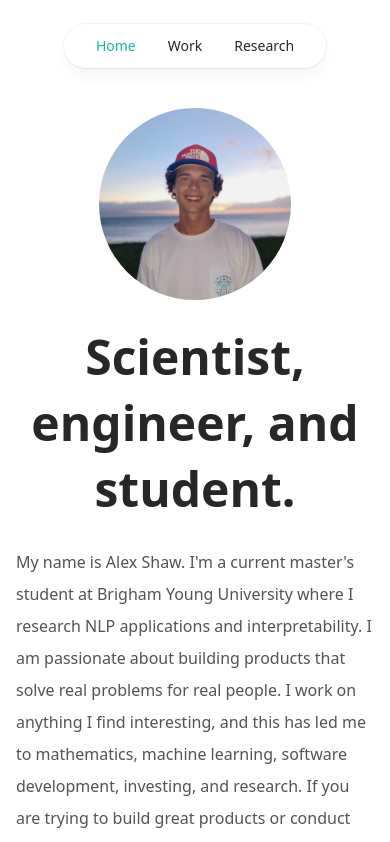
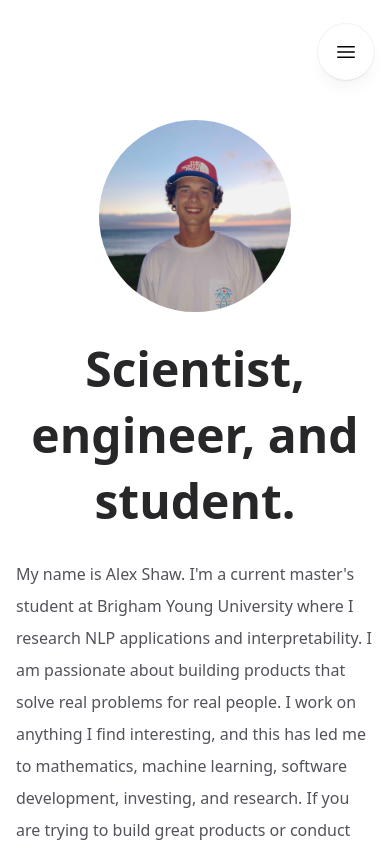
Before and after one commit to alexgshaw/personal-website, a Next.js app: page / in a window 390 px wide. Shown: the top 842 px of the page. Built offline with nearby package versions, Linux system fonts and the light colour scheme.

Commit message:
Update navbar on mobile.

```diff
--- a/components/hover-card.tsx
+++ b/components/hover-card.tsx
@@ -14,7 +14,7 @@ export default function HoverCard({
 }: HoverCardProps) {
   return (
     <Component className="group relative flex" {...props}>
-      <div className="absolute -inset-y-6 -inset-x-4 z-0 scale-95 rounded-2xl bg-zinc-50 opacity-0 transition duration-200 group-hover:scale-100 group-hover:opacity-100 sm:-inset-x-6" />
+      <div className="absolute -inset-y-6 -inset-x-4 z-0 hidden scale-95 rounded-2xl bg-zinc-50 opacity-0 transition duration-200 group-hover:scale-100 group-hover:opacity-100 sm:-inset-x-6 sm:block" />
       <div className={className}>{children}</div>
     </Component>
   );
--- a/components/navbar.tsx
+++ b/components/navbar.tsx
@@ -2,6 +2,7 @@ import Link from "next/link";
 import { useRouter } from "next/router";
 import { ReactElement } from "react";
 import { joinClassNames } from "../lib/utils";
+import { Menu } from "@headlessui/react";
 
 interface NavbarItem {
   name: string;
@@ -19,8 +20,8 @@ const NAVBAR_ITEMS: NavbarItem[] = [
 export default function Navbar(): ReactElement {
   const router = useRouter();
   return (
-    <div className="sticky top-6 z-20 flex justify-center">
-      <div className="flex rounded-full bg-white px-4 shadow-lg shadow-zinc-800/5 ring-1 ring-zinc-900/5">
+    <div className="sticky top-6 z-20 flex justify-end sm:justify-center">
+      <div className="hidden rounded-full bg-white px-4 shadow-lg shadow-zinc-800/5 ring-1 ring-zinc-900/5 sm:flex">
         {NAVBAR_ITEMS.map((item) => (
           <Link href={item.href} key={item.name}>
             <div
@@ -34,6 +35,45 @@ export default function Navbar(): ReactElement {
           </Link>
         ))}
       </div>
+      <Menu>
+        <Menu.Button className="rounded-full bg-white p-4 shadow-lg shadow-zinc-800/5 ring-1 ring-zinc-900/5">
+          <svg
+            xmlns="http://www.w3.org/2000/svg"
+            fill="none"
+            viewBox="0 0 24 24"
+            strokeWidth={1.5}
+            stroke="currentColor"
+            className="h-6 w-6"
+          >
+            <path
+              strokeLinecap="round"
+              strokeLinejoin="round"
+              d="M3.75 6.75h16.5M3.75 12h16.5m-16.5 5.25h16.5"
+            />
+          </svg>
+        </Menu.Button>
+        <Menu.Items className="absolute inset-x-0 top-16 rounded-2xl bg-white shadow-lg shadow-zinc-800/5 ring-1 ring-zinc-900/5">
+          {NAVBAR_ITEMS.map((item) => (
+            <Menu.Item key={item.name}>
+              {({ active }) => (
+                <Link href={item.href}>
+                  <div
+                    className={joinClassNames(
+                      "px-4 py-3 text-sm transition duration-200 hover:text-teal-500",
+                      active ? "bg-zinc-100" : "",
+                      router.pathname == item.href
+                        ? "text-teal-500"
+                        : "text-zinc-800"
+                    )}
+                  >
+                    {item.name}
+                  </div>
+                </Link>
+              )}
+            </Menu.Item>
+          ))}
+        </Menu.Items>
+      </Menu>
     </div>
   );
 }
--- a/package.json
+++ b/package.json
@@ -9,6 +9,7 @@
     "lint": "next lint"
   },
   "dependencies": {
+    "@headlessui/react": "^1.7.4",
     "@types/node": "18.11.9",
     "@types/react": "18.0.24",
     "@types/react-dom": "18.0.8",
```
Also changed, not shown: 1 other file (tests, documents, lock files or other folders).
